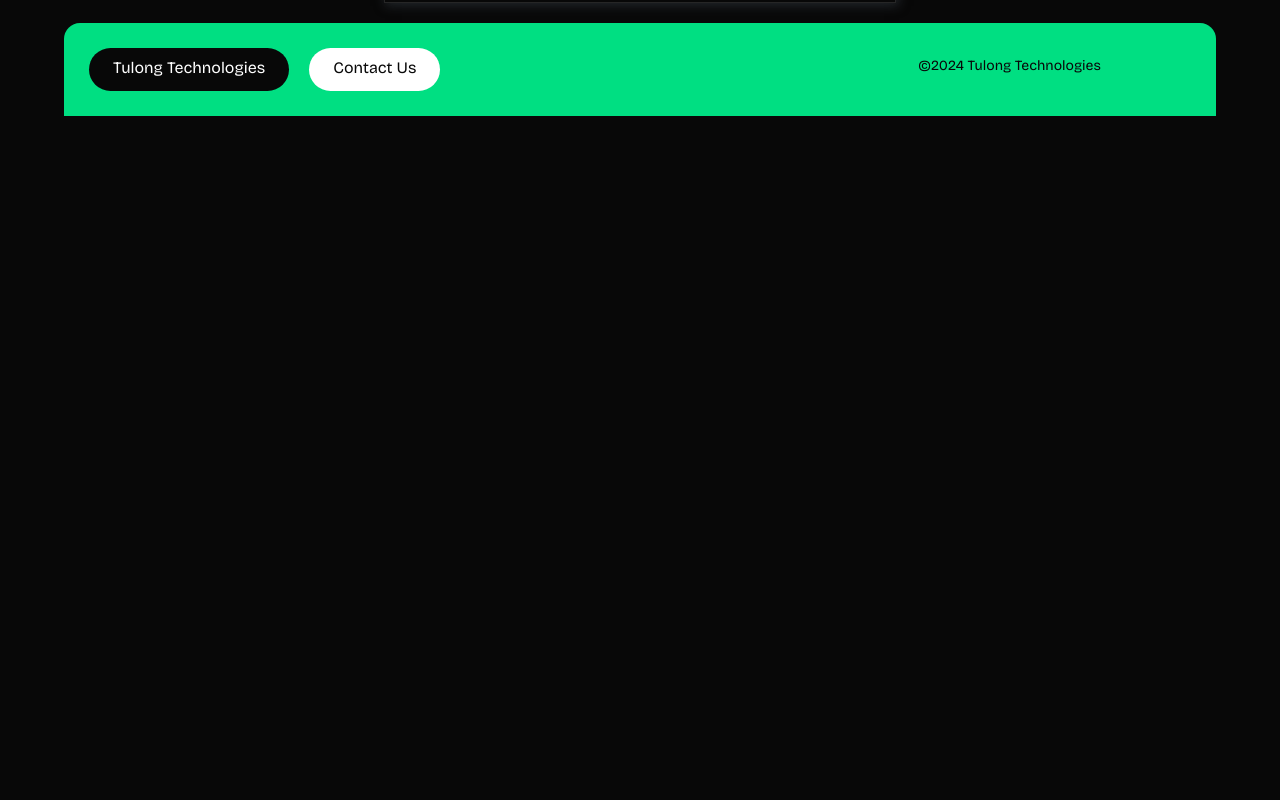
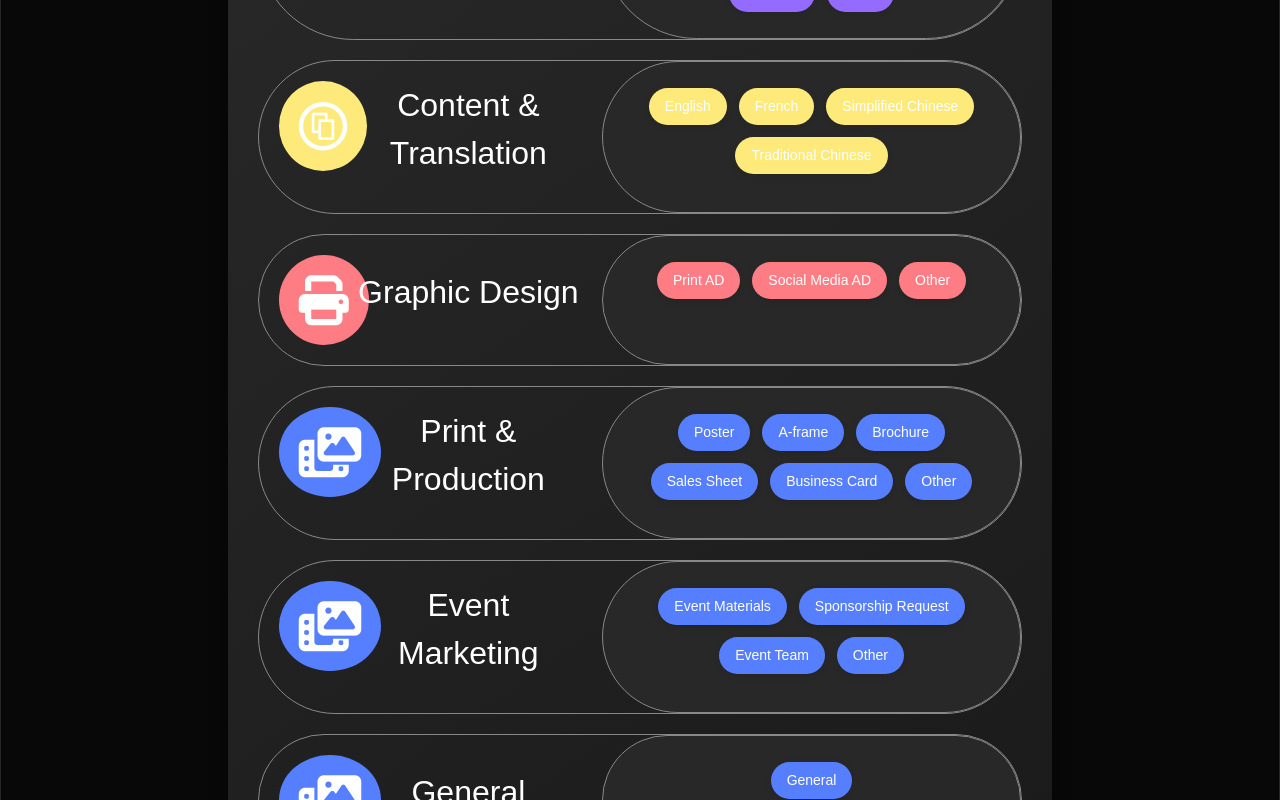
Before and after one commit to ChamanvirKaur/requestly-frontEnd, a React (Create React App) app: page /makeRequest in a window 1280 px wide. Shown: the part 660-1460 px from the top of the page. Before the commit the page ends 800 px from the top, so only its background shows below. Built offline with nearby package versions, Linux system fonts and the light colour scheme.

Commit message:
started new design

```diff
--- a/src/Components/makeRequest/MakeRequest.css
+++ b/src/Components/makeRequest/MakeRequest.css
@@ -1,5 +1,5 @@
 .form{
-    width: 40%;
+    width: 100%;
     margin: auto;
     margin-top: 100px;
     text-align: center;
--- a/src/Components/requestForm-pages/FirstForm.js
+++ b/src/Components/requestForm-pages/FirstForm.js
@@ -4,7 +4,53 @@ import { multiStepContext } from '../../StepContext';
 
 function FirstForm() {
     const{selectedCategory,handleCategoryChange} = useContext(multiStepContext);
+    const allService =[
+      {
+        id:"Media Buy",
+        serviceName : "Media Buy",
+        iconClass: "fa-solid fa-photo-film",
+        content: ['Print AD','Radio AD','Radio Remote Broadcast','Social Media AD','OOH AD','Other'],
+        backgroundColor: "#936BFE"
+      },
+      {
+        id: "Content & Translation",
+        serviceName : "Content & Translation",
+        iconClass: "fa-brands fa-creative-commons-share",
+        content: ['English','French','Simplified Chinese','Traditional Chinese'],
+        backgroundColor : "#FEEA7B"
+      },
+      {
+        id:"Graphic Design",
+        serviceName : "Graphic Design",
+        iconClass: "fa-solid fa-print",
+        content: ['Print AD','Social Media AD','Other'],
+        backgroundColor : "#FE7D84"
+      },
+      {
+        id : "Print & Production",
+        serviceName : "Print & Production",
+        iconClass: "fa-solid fa-photo-film",
+        content: ['Poster','A-frame','Brochure','Sales Sheet','Business Card','Other'],
+        backgroundColor : "#557FFF"
+      },
 
+      {
+        id : "Event Marketing",
+        serviceName : "Event Marketing",
+        iconClass: "fa-solid fa-photo-film",
+        content: ['Event Materials','Sponsorship Request','Event Team','Other'],
+        backgroundColor : "#557FFF"
+      },
+      {
+        id : "General",
+        serviceName : "General",
+        iconClass: "fa-solid fa-photo-film",
+        content: ['General'],
+        backgroundColor : "#557FFF"
+      },
+
+
+    ];
   return (
     <div className='requestForm'>
         <h2>Select Category of request </h2>
@@ -25,6 +71,29 @@ function FirstForm() {
 
         </select>
         {selectedCategory=='Select' && <p style={{color:"red", marginTop:"10px"}}>Please select any Request Category</p>}
+
+        <div className='allServices-view'>
+                        {allService.map((allService, index) => (
+                                <div key={index} className='allserviceview' id={allService.id} onClick={()=>{handleCategoryChange(allService.id)}}>
+                                    <div className='allservicesview-icon'><i className={allService.iconClass} style={{backgroundColor : allService.backgroundColor}}></i></div>
+                                    <div className='allservicesview-name'><p>{allService.serviceName}</p></div>
+                                    <div className='allservicesview-content'>
+                                    {allService.content.map((item, idx) => (
+                                        <span style={{
+                                          padding: "8px 16px",
+                                          backgroundColor: allService.backgroundColor, // light background for better contrast
+                                          margin: "6px",
+                                          borderRadius: "20px",
+                                          fontSize: "14px",
+                                          display: "inline-block",
+                                          boxShadow: "0 2px 6px rgba(0,0,0,0.1)"
+                                        }} key={idx}>{item}</span>
+                                 ))}
+
+                                    </div>
+                                </div>
+                            ))}
+                        </div>
     </div>
   )
 }
--- a/src/Components/requestForm-pages/SecondForm.js
+++ b/src/Components/requestForm-pages/SecondForm.js
@@ -1,109 +1,99 @@
-import React,{  useContext } from 'react'
+import React, { useContext } from 'react';
 import { multiStepContext } from '../../StepContext';
 
 function SecondForm() {
-    const{selectedCategory,handleCategoryChange,categoryType,setcategoryType, handlecategorytypeChange,
-      description,setdescription,handledescriptionchange
-    } = useContext(multiStepContext);
+  const {
+    selectedCategory,
+    handleCategoryChange,
+    categoryType,
+    setcategoryType,
+    handlecategorytypeChange,
+    description,
+    setdescription,
+    handledescriptionchange
+  } = useContext(multiStepContext);
 
+  // Helper function to render radio buttons line by line
+  const renderRadioButtons = (options) => {
+    return options.map((option) => (
+      <div key={option} className="radio-line">
+        <label className="radio-label">
+          <input
+            type="radio"
+            value={option}
+            checked={categoryType === option}
+            onChange={handlecategorytypeChange}
+          />
+          {option}
+        </label>
+      </div>
+    ));
+  };
 
   return (
-    <div className='requestForm'>
-        <h2>Select a request Type</h2>
+    <div className="requestForm">
+      <h2>Select a request Type</h2>
 
+      {/* General category */}
+      {selectedCategory === 'General' &&
+        renderRadioButtons(['General'])}
 
+      {/* Media Buy category */}
+      {selectedCategory === 'Media Buy' &&
+        renderRadioButtons([
+          'Print AD',
+          'Radio AD',
+          'Radio Remote Broadcast',
+          'Social Media Ad',
+          'OOH Ad',
+          'Other'
+        ])}
 
-        {/* It will appear when category is general */}
-        {selectedCategory=='General' && <select
-          className='requestFormInput'
-          id="requestTypes"
-          value={categoryType}
-          onChange={handlecategorytypeChange}
-        >
-            <option value="General">General</option>
-        </select>}
+      {/* Content & Translation category */}
+      {selectedCategory === 'Content & Translation' &&
+        renderRadioButtons([
+          'English',
+          'French',
+          'Simplified Chinese',
+          'Traditional Chinese',
+          'Other'
+        ])}
 
-        {/* It will appear when category is Media Buy */}
+      {/* Graphic Design category */}
+      {selectedCategory === 'Graphic Design' &&
+        renderRadioButtons(['Print Ad', 'Social Media Ad', 'Other'])}
 
-        {selectedCategory=='Media Buy' && <select
-          className='requestFormInput'
-          id="requestTypes"
-          value={categoryType}
-          onChange={handlecategorytypeChange}
+      {/* Print & Production category */}
+      {selectedCategory === 'Print & Production' &&
+        renderRadioButtons([
+          'Poster',
+          'A-Frame',
+          'Brochure',
+          'Sales Sheet',
+          'Business Card',
+          'Other'
+        ])}
 
-        >
-            <option value="Print AD">Print AD</option>
-            <option value="Radio AD">Radio AD</option>
-            <option value="Radio Remote Broadcast">Radio Remote Broadcast</option>
-            <option value="Social Media Ad">Social Media Ad</option>
-            <option value="OOH Ad">OOH Ad</option>
-            <option value="Other">Other</option>
-        </select>}
+      {/* Event Marketing category */}
+      {selectedCategory === 'Event Marketing' &&
+        renderRadioButtons([
+          'Event materials',
+          'Sponsorship request',
+          'Event team',
+          'Other'
+        ])}
 
-        {/* It will appear when category is Content & Translation */}
-
-        {selectedCategory=='Content & Translation' && <select
-          className='requestFormInput'
-          id="requestTypes"
-          value={categoryType}
-          onChange={handlecategorytypeChange}
-
-        >
-            <option value="English">English</option>
-            <option value="French">French</option>
-            <option value="Simplified Chinese">Simplified Chinese</option>
-            <option value="Traditional Chinese">Traditional Chinese</option>
-            <option value="Other">Other</option>
-        </select>}
-
-
-        {selectedCategory=='Graphic Design' && <select
-          className='requestFormInput'
-          id="requestTypes"
-          value={categoryType}
-          onChange={handlecategorytypeChange}
-        >
-            <option value="Print Ad">Print Ad</option>
-            <option value="Social Media Ad">Social Media Ad</option>
-            <option value="Other">Other</option>
-        </select>}
-
-        {/* It will appear when category is Print & Production */}
-
-        {selectedCategory=='Print & Production' && <select
-          className='requestFormInput'
-          id="requestTypes"
-          value={categoryType}
-          onChange={handlecategorytypeChange}
-        >
-            <option value="Poster">Poster</option>
-            <option value="A-Frame">A-Frame</option>
-            <option value="Brochure">Brochure</option>
-            <option value="Sales Sheet">Sales Sheet</option>
-            <option value="Business Card">Business Card</option>
-            <option value="Other">Other</option>
-        </select>}
-
-        {/* It will appear when category is Event Marketing */}
-
-        {selectedCategory=='Event Marketing' && <select
-          className='requestFormInput'
-          id="requestTypes"
-          value={categoryType}
-          onChange={handlecategorytypeChange}
-        >
-            <option value="Poster">Event materials</option>
-            <option value="A-Frame">Sponsorship request</option>
-            <option value="Brochure">Event team</option>
-            <option value="Other">Other</option>
-        </select>}
-
-        <div>
-          <h2>Description</h2>
-          <textarea className='requestFormInput' type="text" onChange={handledescriptionchange} value={description}/>
-        </div>
+      <div>
+        <h2>Description</h2>
+        <textarea
+          className="requestFormInput"
+          type="text"
+          onChange={handledescriptionchange}
+          value={description}
+        />
+      </div>
     </div>
-  )
+  );
 }
 
-export default SecondForm
+export default SecondForm;
--- a/src/Components/requestForm-pages/request.css
+++ b/src/Components/requestForm-pages/request.css
@@ -5,7 +5,7 @@
     border-radius: 12px;
     box-shadow: 0 8px 16px rgba(0, 0, 0, 0.5);
     color: #ffffff;
-    max-width: 400px;
+    max-width: 70%;
     margin: 40px auto;
     font-family: 'Poppins', sans-serif;
     text-align: center;
@@ -64,3 +64,64 @@
 .requestdate{
     margin-top: 20px;
 }
+
+/* firstform style */
+.allServices-view{
+    margin-top: 50px;
+    margin-bottom: 50px;
+  }
+  .allserviceview{
+    width: 100%;
+    border: 1px solid #888888;
+    border-radius: 500px;
+    display: flex;
+    margin-top: 20px;
+  }
+
+  .allserviceview:hover{
+    background-color: #24700d;
+  }
+  .allservicesview-icon {
+    width: 10%;
+    text-align: center;
+    padding: 20px;
+  }
+
+  .allservicesview-icon i{
+    padding: 20px;
+    font-size: 50px;
+    border-radius: 50%;
+  }
+  .allservicesview-name {
+    width: 50% ;
+    text-align: center;
+    margin: auto;
+    padding: 20px;
+
+  }
+
+  .allservicesview-name p{
+    font-weight: 400;
+    font-size: 32px;
+    color: #ffffff;
+  }
+  .allservicesview-content {
+    width: 80%;
+    background-color: #282828;
+    border-radius: 500px;
+    color: #ffffff;
+    padding: 20px;
+    border: 1px solid #888888;
+  }
+
+
+  .allservicesview-content .allserviceview-content-text{
+      border-radius: 500px;
+  }
+
+  /* second-form styling */
+
+  .radio-line{
+    text-align: start;
+    margin: auto;
+  }
--- a/src/StepContext.js
+++ b/src/StepContext.js
@@ -50,8 +50,10 @@ export const multiStepContext=React.createContext();
     }
 
     // this methode will call when user selects the category in makerwquest page
-    const handleCategoryChange = (event) => {
-      setSelectedCategory(event.target.value);
+    const handleCategoryChange = (id) => {
+      // console.log(event.target)
+      setSelectedCategory(id);
+      console.log(id)
     };
 
     // this methode will call when user selects category type in makerequest pages forms
```
Also changed, not shown: src/Components/header/Header.js (+5 -3 lines).
